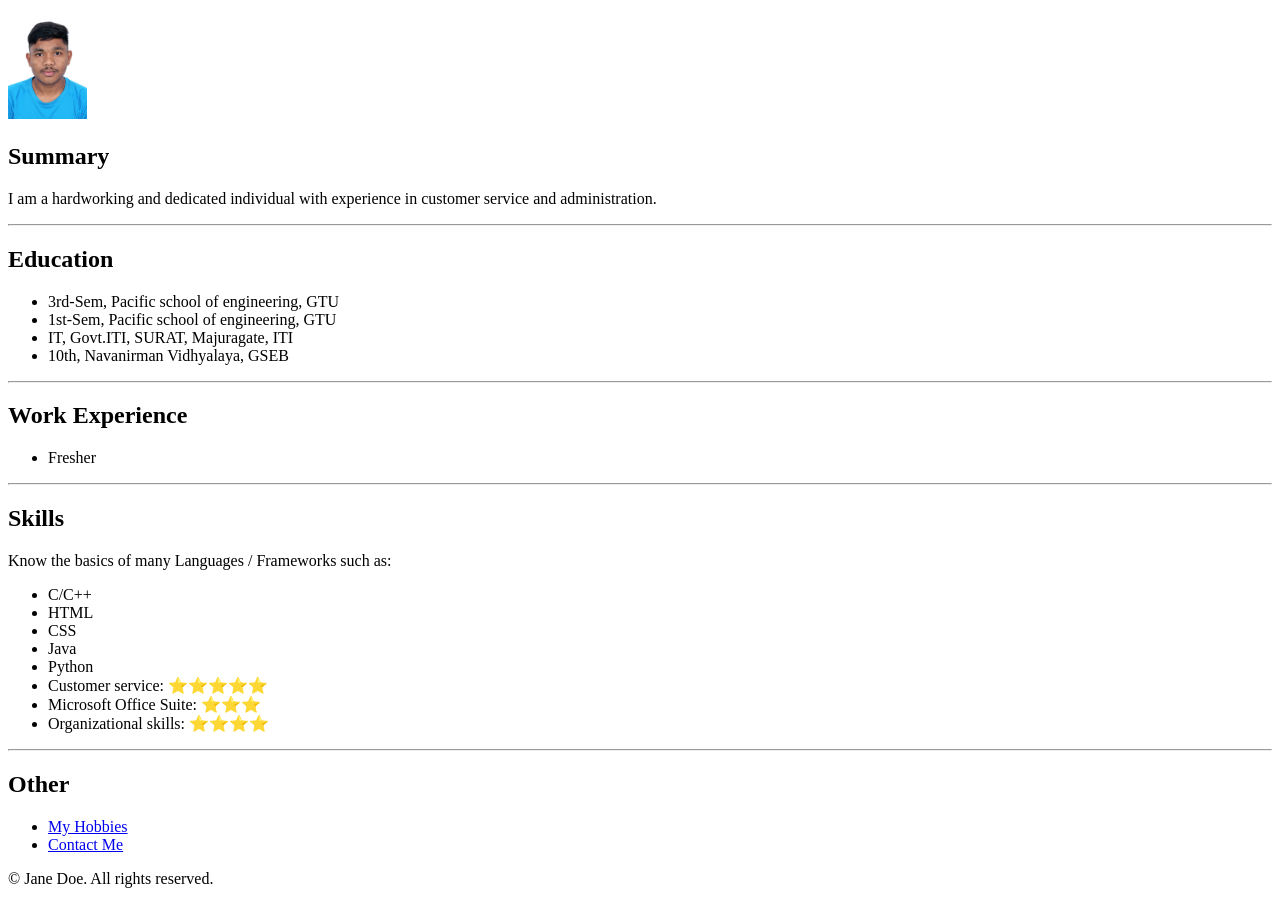
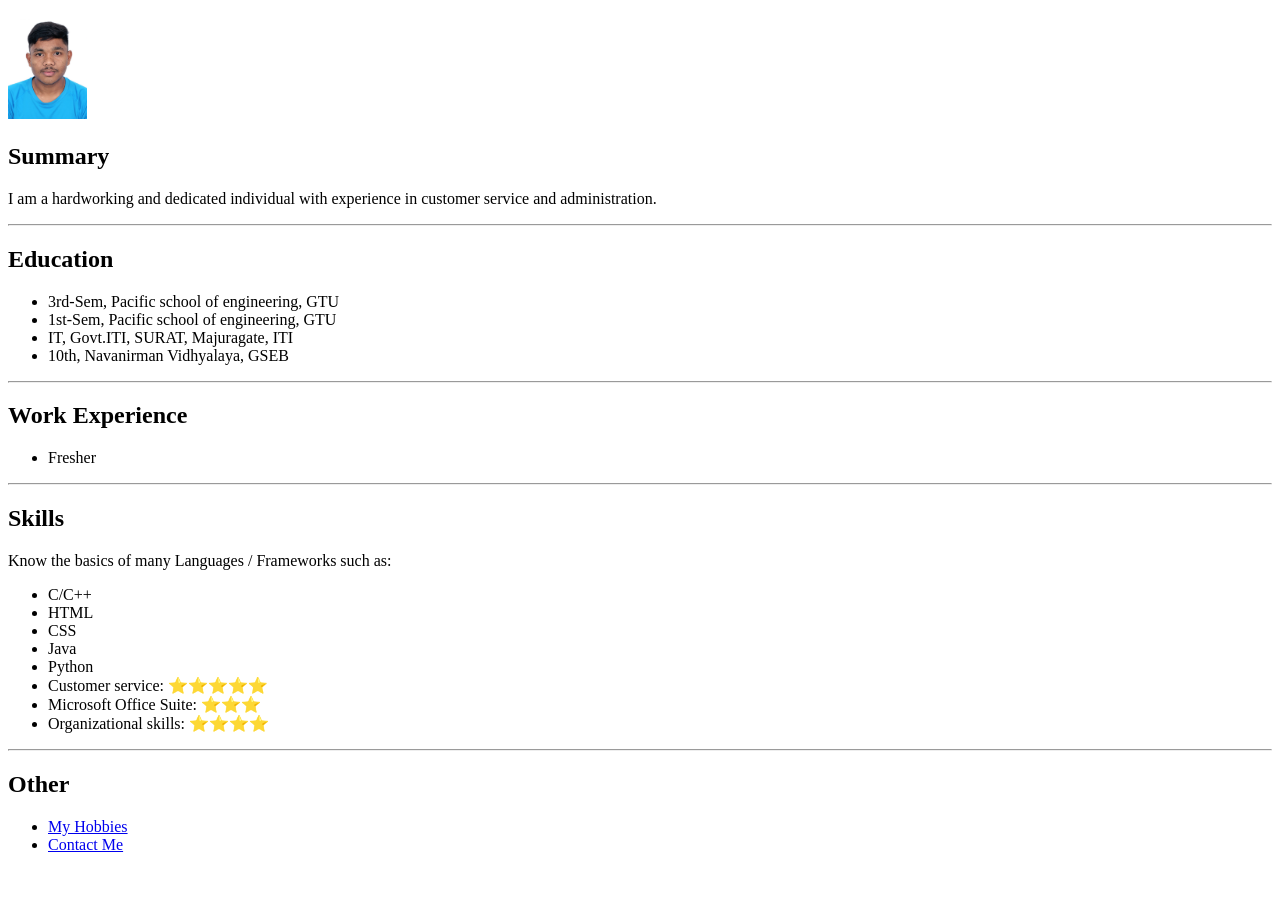
Before and after one commit to Laxmanrr/My-Resume, a plain HTML site: page index.html in a window 1280 px wide. Shown: the part 61-965 px from the top of the page. After the commit the page ends 931 px from the top, so only its background shows below. Drawn offline with Linux system fonts and the light colour scheme.

Commit message:
Update index.html

```diff
--- a/index.html
+++ b/index.html
@@ -42,6 +42,5 @@
         <li><a href="./Hobbies.html">My Hobbies</a></li>
     <li><a href="./Contact.html">Contact Me</a></li>
     </ul>
-    <P>© Jane Doe. All rights reserved.</P>
 </body>
 </html>
```
